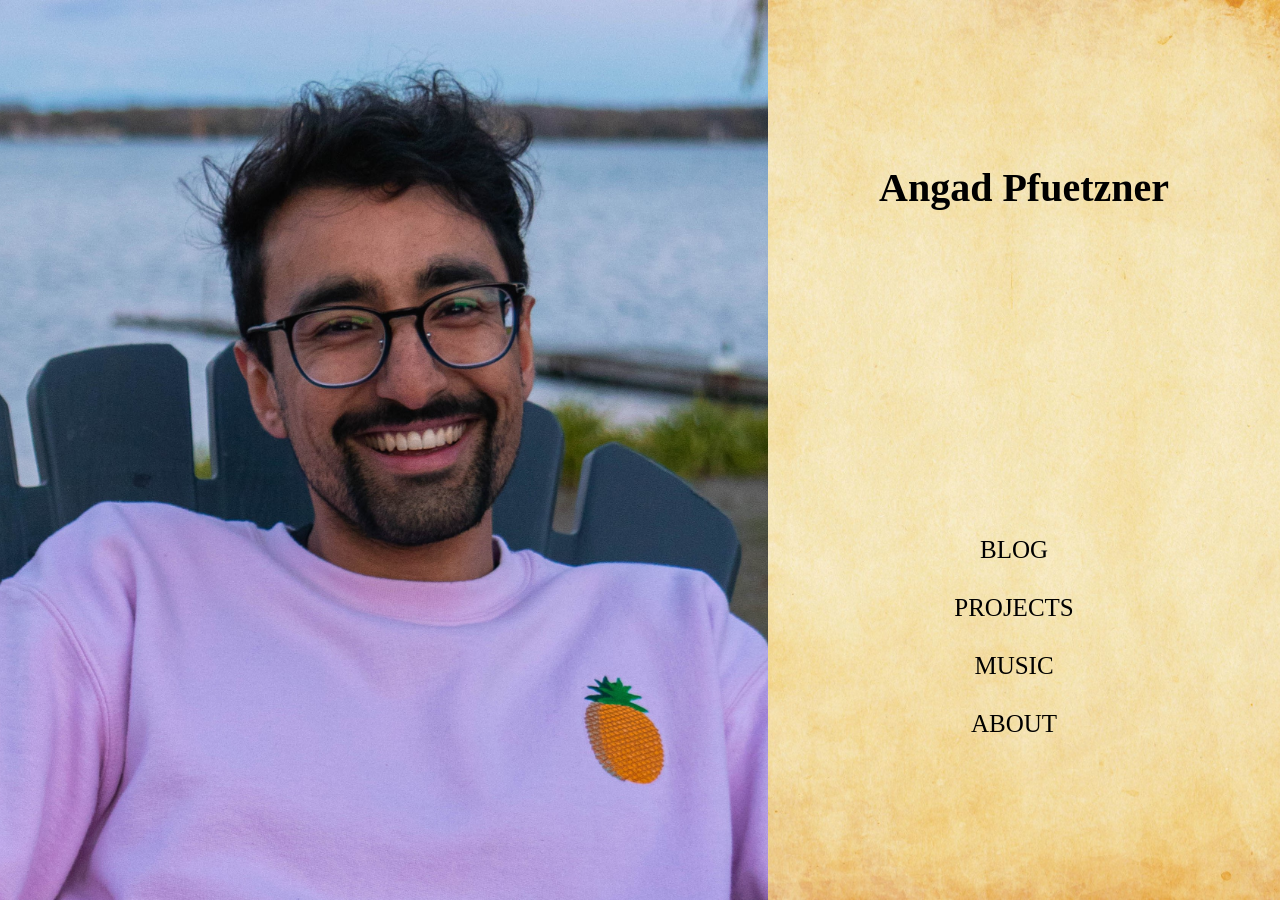
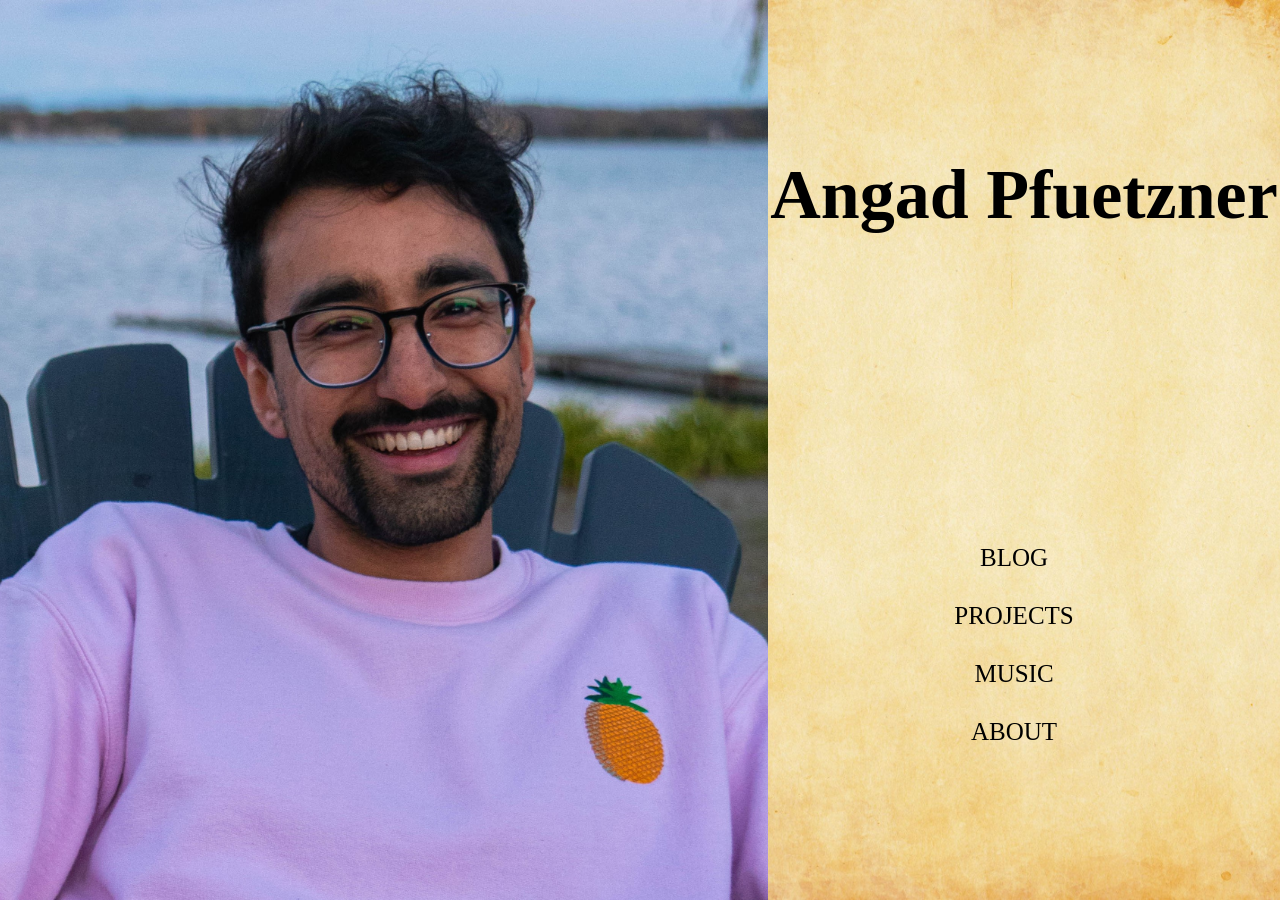
Before and after one commit to Angad99/Angad99.github.io, a Jekyll site: the page built from index.html, in a window 1280 px wide. Built offline with Jekyll 4.4.1, drawn with Linux system fonts in a browser that asks for light colours; some web fonts are replaced.

Commit message:
Update index.html

```diff
--- a/index.html
+++ b/index.html
@@ -22,7 +22,7 @@
     <header class = "homepageheader">
 
       <div class="site-info homepagename">
-        <h1 class="site-name"><a href="/" style="font-family: "Trirong", serif;">Angad Pfuetzner</a></h1>
+        <h1 class="site-name"><a href="/" style="font-family: Trirong;font-size: 70px;">Angad Pfuetzner</a></h1>
       </div>
 
       <nav class = "homenav">
```
